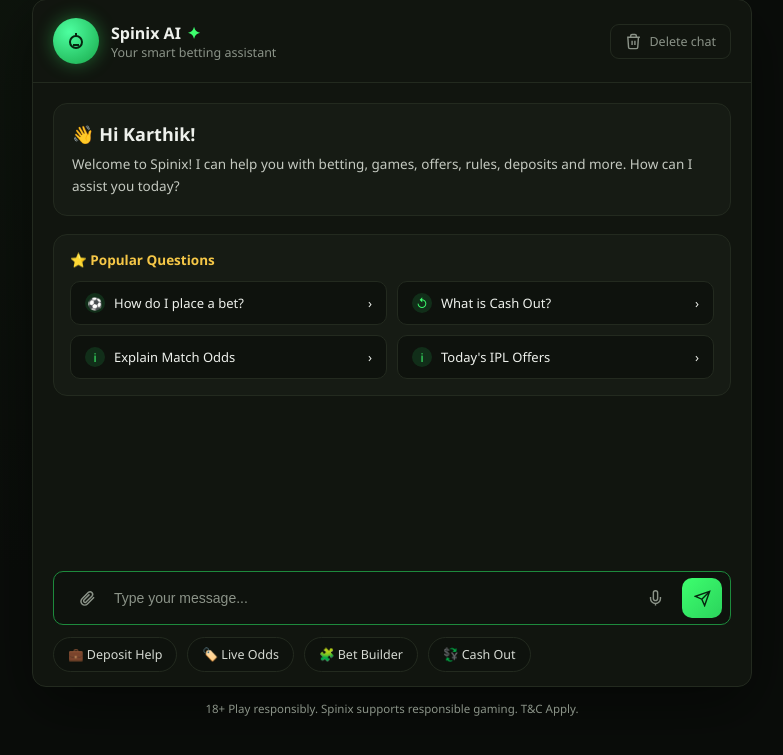
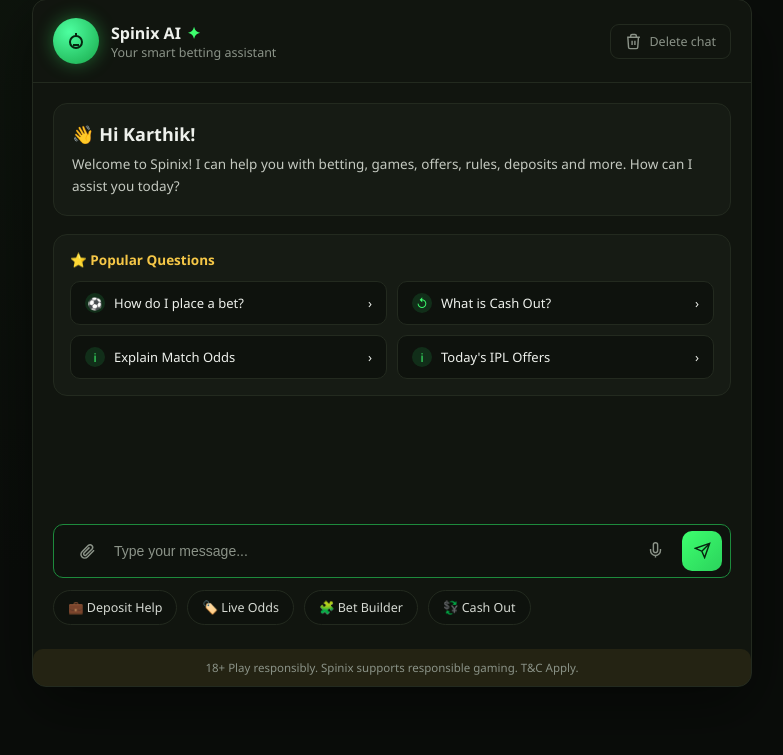
Before and after one commit to karthi3345/chatbot, a Django app: page / in a window 1280 px wide. Shown: the part 29-784 px from the top of the page, without its empty margins (248-1031 px from the left). Run offline with Django 5.2, Linux system fonts and the light colour scheme.

Commit message:
changes in hmtl

```diff
--- a/templates/chatbot/index.html
+++ b/templates/chatbot/index.html
@@ -322,11 +322,11 @@
         <div class="chip">💱 Cash Out</div>
       </div>
     </div>
-
+    <div class="spinix-disclaimer">18+ Play responsibly. Spinix supports responsible gaming. T&amp;C Apply.</div>
   </div>
 
 
-<div class="footer-note">18+ Play responsibly. Spinix supports responsible gaming. T&amp;C Apply.</div>
+
 <script src="https://cdn.jsdelivr.net/npm/marked/marked.min.js"></script>
 
 <script>
```
